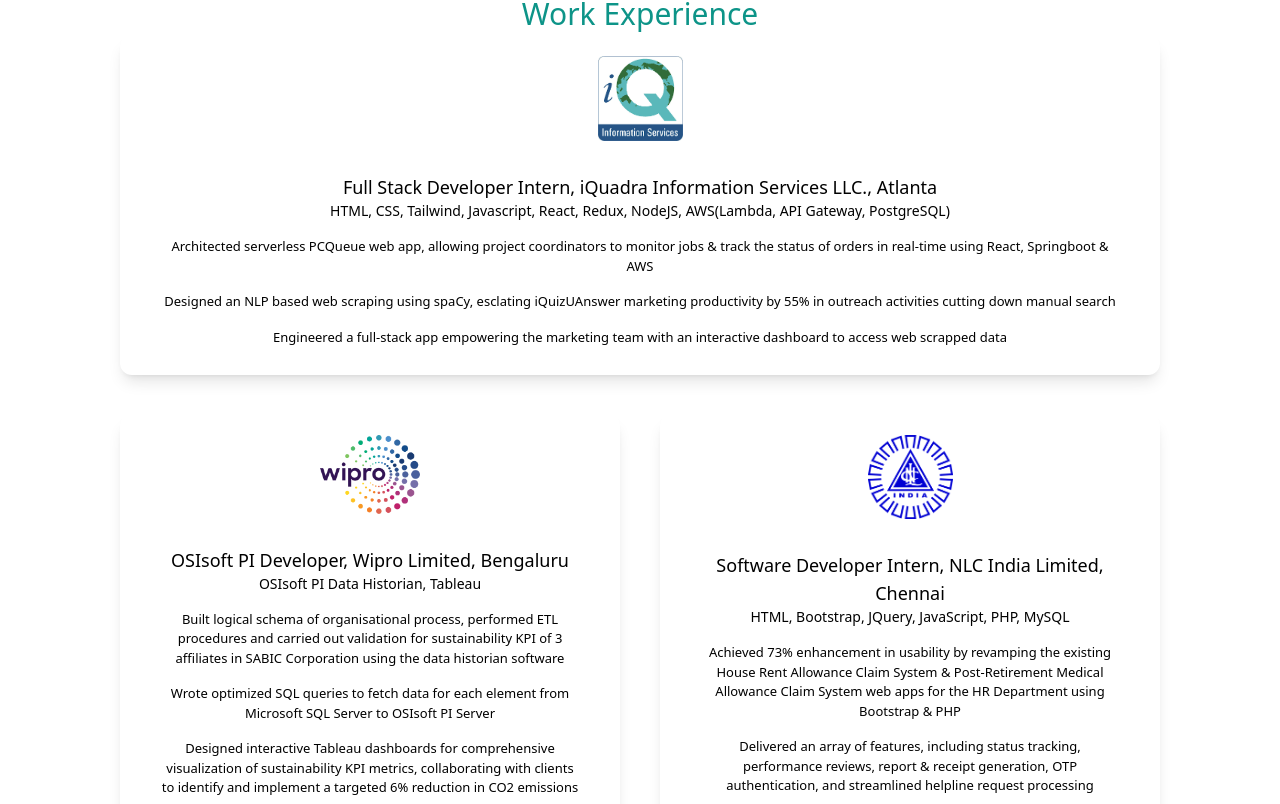
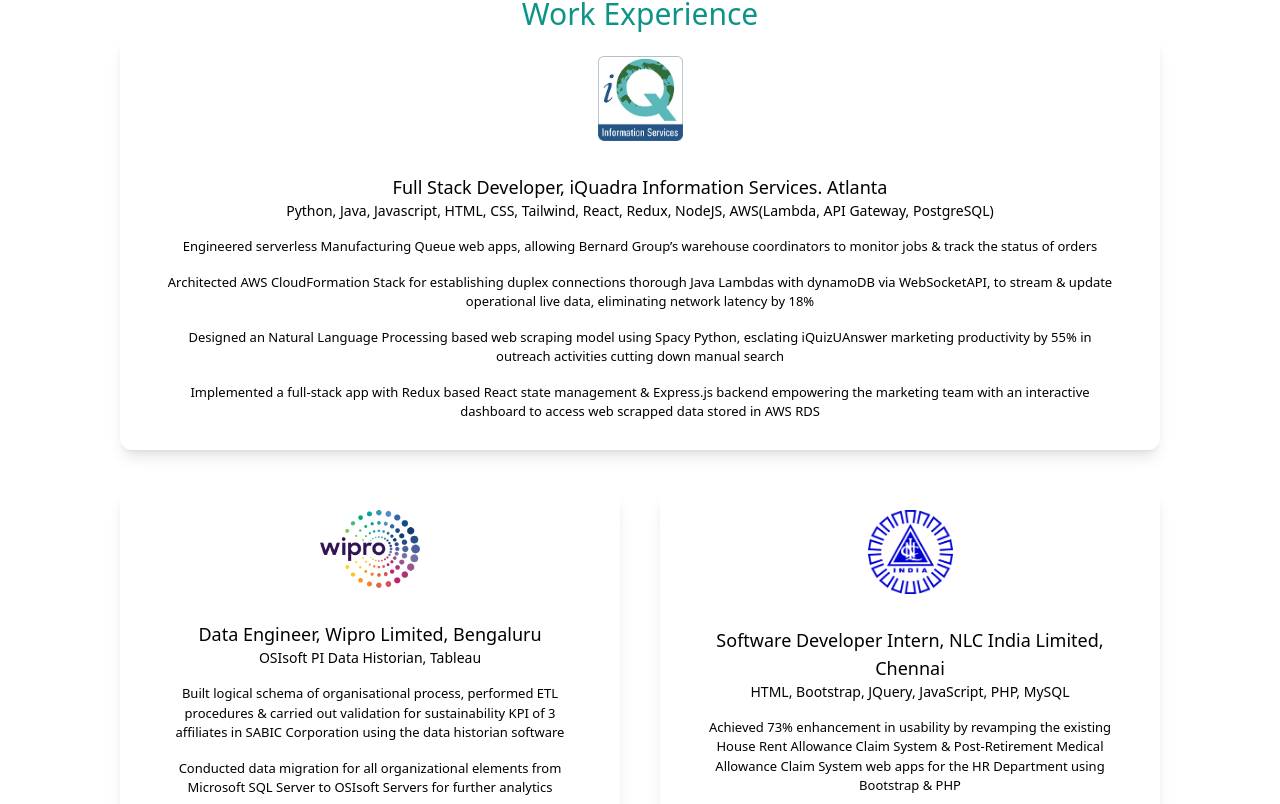
Before and after one commit to mohith-j/mohith-j.github.io, a React (Create React App) app: page / in a window 1280 px wide. Shown: the part 1616-2420 px from the top of the page. Built offline with nearby package versions, Linux system fonts and the light colour scheme.

Commit message:
resume update

```diff
--- a/src/components/experience.js
+++ b/src/components/experience.js
@@ -13,29 +13,31 @@
       </div>
       <div className="text-center shadow-lg py-5 px-10 rounded-xl mb-10 hover:scale-110 transition-all flex-1">
         <center>
-          <img src={Iquadra} width={85} height={100} alt="iquadra logo"/>
+          <img src={Iquadra} width={85} height={100} alt="iquadra logo" />
         </center>
         <h3 className="text-lg font-medium pt-8 pb-2 ">
-          Full Stack Developer Intern, iQuadra Information Services LLC.,
+          Full Stack Developer, iQuadra Information Services.
           Atlanta
           <p className="text-sm font-light">
-            HTML, CSS, Tailwind, Javascript, React, Redux, NodeJS, AWS(Lambda,
+            Python, Java, Javascript, HTML, CSS, Tailwind, React, Redux, NodeJS, AWS(Lambda,
             API Gateway, PostgreSQL)
           </p>
         </h3>
         <p className="py-2 text-[13px]">
-          Architected serverless PCQueue web app, allowing project coordinators
-          to monitor jobs & track the status of orders in real-time using React,
-          Springboot & AWS
+          Engineered serverless Manufacturing Queue web apps, allowing Bernard Group’s warehouse coordinators to monitor jobs &
+          track the status of orders
         </p>
         <p className="py-2 text-[13px]">
-          Designed an NLP based web scraping using spaCy, esclating iQuizUAnswer
-          marketing productivity by 55% in outreach activities cutting down
-          manual search
+          Architected AWS CloudFormation Stack for establishing duplex connections thorough Java Lambdas with dynamoDB
+          via WebSocketAPI, to stream & update operational live data, eliminating network latency by 18%
         </p>
         <p className="py-2 text-[13px]">
-          Engineered a full-stack app empowering the marketing team with an
-          interactive dashboard to access web scrapped data
+          Designed an Natural Language Processing based web scraping model using Spacy Python, esclating iQuizUAnswer
+          marketing productivity by 55% in outreach activities cutting down manual search
+        </p>
+        <p className="py-2 text-[13px]">
+          Implemented a full-stack app with Redux based React state management & Express.js backend empowering the marketing
+          team with an interactive dashboard to access web scrapped data stored in AWS RDS
         </p>
         {/* <div className="flex justify-center gap-4">
             <DiJqueryLogo className="text-[70px]" />
@@ -51,28 +53,24 @@
       <div className="mt-5 lg:flex gap-10">
         <div className="text-center shadow-lg py-5 px-10 rounded-xl mb-10 hover:scale-110 transition-all flex-1">
           <center>
-            <img className="r" src={Wipro} width={100} height={100} alt="wipro logo"/>
+            <img className="r" src={Wipro} width={100} height={100} alt="wipro logo" />
           </center>
           <h3 className="text-lg font-medium pt-8 pb-2  ">
-            OSIsoft PI Developer, Wipro Limited, Bengaluru
+            Data Engineer, Wipro Limited, Bengaluru
             <p className="text-sm font-light">
               OSIsoft PI Data Historian, Tableau
             </p>
           </h3>
           <p className="py-2 text-[13px]">
-            Built logical schema of organisational process, performed ETL
-            procedures and carried out validation for sustainability KPI of 3
+            Built logical schema of organisational process, performed ETL procedures & carried out validation for sustainability KPI of 3
             affiliates in SABIC Corporation using the data historian software
           </p>
           <p className="py-2 text-[13px]">
-            Wrote optimized SQL queries to fetch data for each element from
-            Microsoft SQL Server to OSIsoft PI Server
+            Conducted data migration for all organizational elements from Microsoft SQL Server to OSIsoft Servers for further analytics
           </p>
           <p className="py-2 text-[13px]">
-            Designed interactive Tableau dashboards for comprehensive
-            visualization of sustainability KPI metrics, collaborating with
-            clients to identify and implement a targeted 6% reduction in CO2
-            emissions
+            Designed interactive Tableau dashboards for comprehensive visualization of sustainability KPI metrics, collaborated with
+            clients to identify & implement a targeted 6% reduction in CO2 emissions
           </p>
           {/* <h4 className="py-4 text-teal-600">Design Tools I Use</h4>
               <p className="text-gray-800 py-1">Photoshop</p>
@@ -86,7 +84,7 @@
         </div>
         <div className="text-center shadow-lg py-5 px-10 rounded-xl mb-10 hover:scale-110 transition-all flex-1">
           <center>
-            <img src={Nlcindia} width={85} height={100} alt="nlc logo"/>
+            <img src={Nlcindia} width={85} height={100} alt="nlc logo" />
           </center>
           <h3 className="text-lg font-medium pt-8 pb-2 ">
             Software Developer Intern, NLC India Limited, Chennai
--- a/src/components/intro.js
+++ b/src/components/intro.js
@@ -9,8 +9,8 @@
             <h3 className="text-2xl py-2">Software Developer</h3>
             <p className="text-md mx-[150px] leading-8 text-gray-700">
               I'm a graduate student currently pursuing my Master of Computer
-              Science at Arizona State University, Tempe. I have previous experience in web development and
-              database management roles. Currently looking for internships and co-op opportunities.
+              Science at Arizona State University, Tempe. I have experience in Full Stack development and
+              Database Engineering. Currently looking for full time opportunities in the United States.
             </p>
         </div>
     );
```
Also changed, not shown: 2 other files (tests, documents, lock files or other folders).
